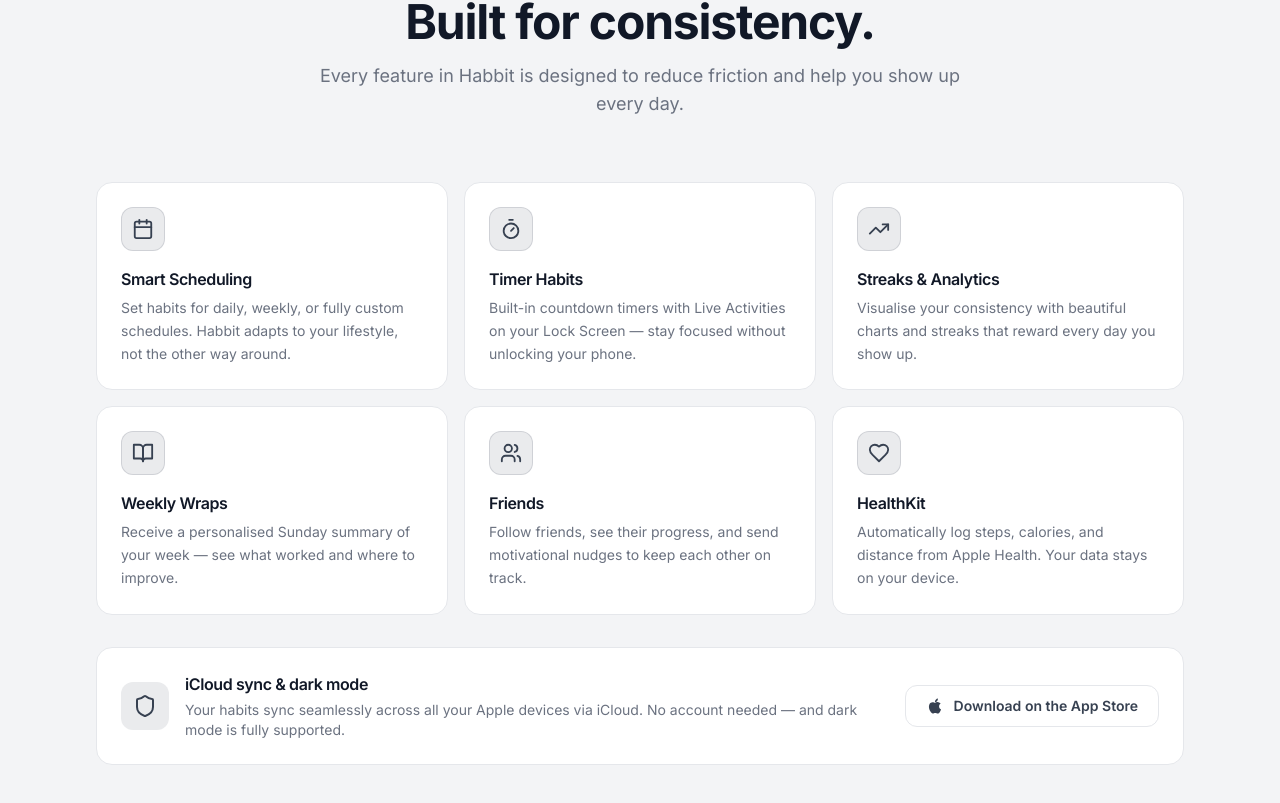
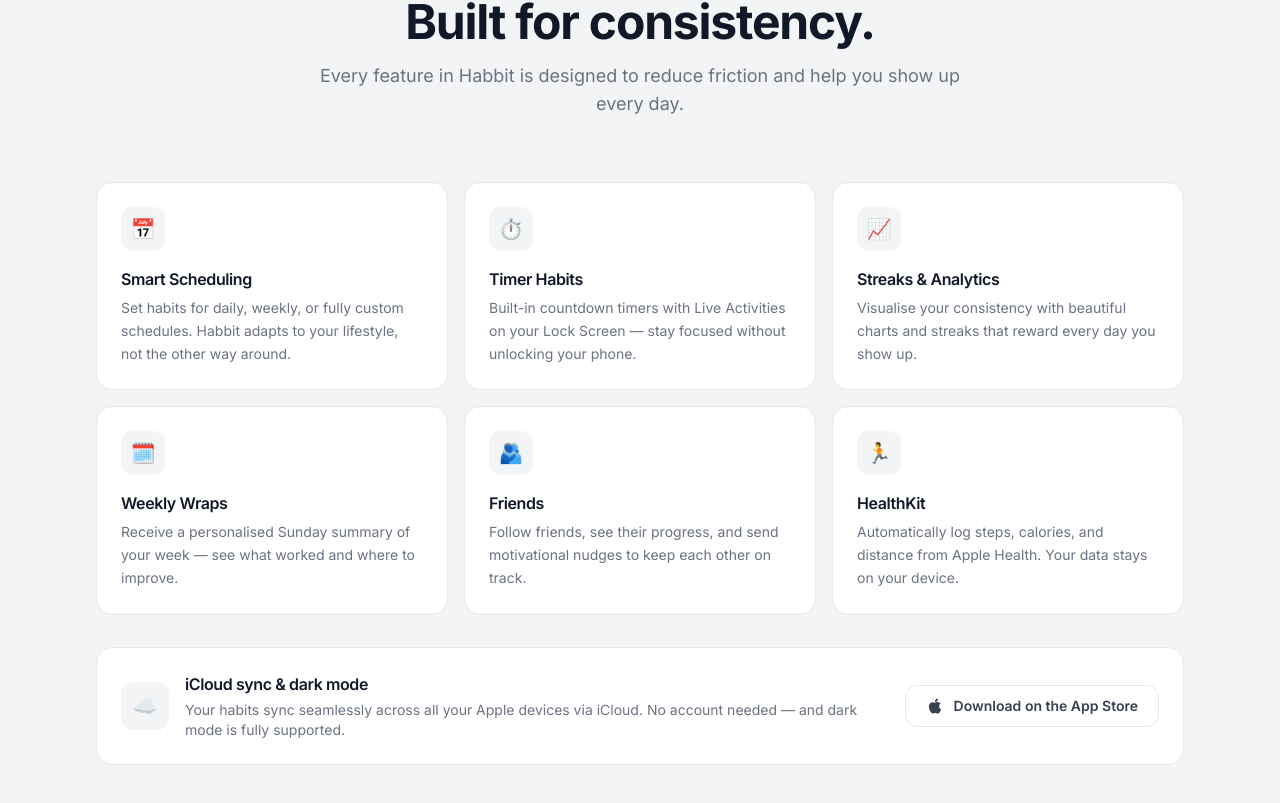
Before and after one commit to expbsn/habbit, a Next.js app: page / in a window 1280 px wide. Shown: the part 1038-1841 px from the top of the page. Built offline with nearby package versions, Linux system fonts and the light colour scheme.

Commit message:
Features: replace lucide icons with iOS emojis

```diff
--- a/src/app/page.tsx
+++ b/src/app/page.tsx
@@ -1,15 +1,6 @@
 import type { Metadata } from "next";
 import IPhoneScreenshot from "@/components/IPhoneScreenshot";
-import {
-  Calendar,
-  Timer,
-  TrendingUp,
-  BookOpen,
-  Users,
-  Heart,
-  Check,
-  Shield,
-} from "lucide-react";
+import { Check } from "lucide-react";
 
 export const metadata: Metadata = {
   title: "Habbit - Habit Tracker | Stick to Your Goals",
@@ -22,7 +13,7 @@
 // ── Feature Card ─────────────────────────────────────────────────────────────
 
 interface FeatureCardProps {
-  icon: React.ReactNode;
+  icon: React.ReactNode | string;
   title: string;
   description: string;
 }
@@ -30,7 +21,7 @@
 function FeatureCard({ icon, title, description }: FeatureCardProps) {
   return (
     <div className="group relative p-6 rounded-2xl bg-white border border-[#E5E7EB] hover:border-[#374151]/40 hover:shadow-md transition-all duration-300 hover:-translate-y-1">
-      <div className="w-11 h-11 rounded-xl bg-[#374151]/10 border border-[#374151]/15 flex items-center justify-center mb-4 text-[#374151] group-hover:scale-110 transition-transform duration-200">
+      <div className="w-11 h-11 rounded-xl bg-gray-100 flex items-center justify-center mb-4 text-xl group-hover:scale-110 transition-transform duration-200">
         {icon}
       </div>
       <h3 className="text-base font-semibold text-gray-900 mb-1.5">{title}</h3>
@@ -82,37 +73,37 @@
 export default function HomePage() {
   const features = [
     {
-      icon: <Calendar size={22} />,
+      icon: "📅",
       title: "Smart Scheduling",
       description:
         "Set habits for daily, weekly, or fully custom schedules. Habbit adapts to your lifestyle, not the other way around.",
     },
     {
-      icon: <Timer size={22} />,
+      icon: "⏱️",
       title: "Timer Habits",
       description:
         "Built-in countdown timers with Live Activities on your Lock Screen — stay focused without unlocking your phone.",
     },
     {
-      icon: <TrendingUp size={22} />,
+      icon: "📈",
       title: "Streaks & Analytics",
       description:
         "Visualise your consistency with beautiful charts and streaks that reward every day you show up.",
     },
     {
-      icon: <BookOpen size={22} />,
+      icon: "🗓️",
       title: "Weekly Wraps",
       description:
         "Receive a personalised Sunday summary of your week — see what worked and where to improve.",
     },
     {
-      icon: <Users size={22} />,
+      icon: "🫂",
       title: "Friends",
       description:
         "Follow friends, see their progress, and send motivational nudges to keep each other on track.",
     },
     {
-      icon: <Heart size={22} />,
+      icon: "🏃",
       title: "HealthKit",
       description:
         "Automatically log steps, calories, and distance from Apple Health. Your data stays on your device.",
@@ -231,8 +222,8 @@
 
           {/* Extra callout */}
           <div className="mt-8 p-6 rounded-2xl bg-white border border-[#E5E7EB] flex flex-col sm:flex-row items-center gap-4 text-center sm:text-left">
-            <div className="w-12 h-12 rounded-xl bg-[#374151]/10 flex items-center justify-center text-[#374151] shrink-0">
-              <Shield size={24} />
+            <div className="w-12 h-12 rounded-xl bg-gray-100 flex items-center justify-center text-xl shrink-0">
+              ☁️
             </div>
             <div className="flex-1">
               <h3 className="font-semibold text-gray-900 mb-1">
```
